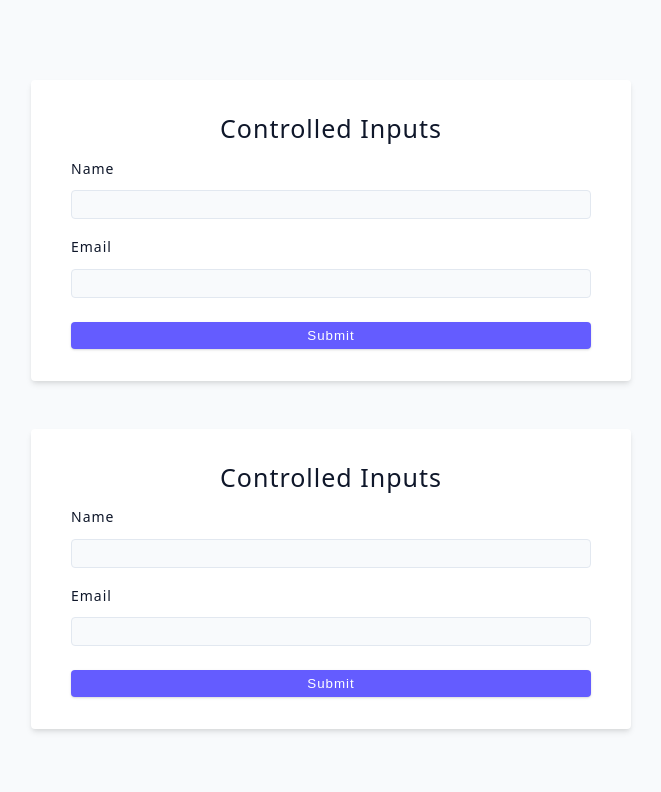
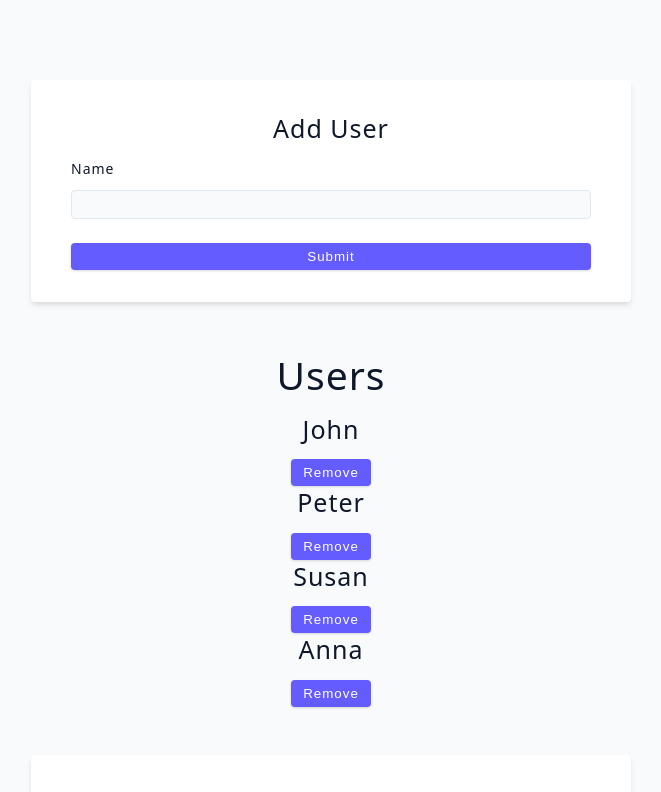
Before and after one commit to admicaa/learn-react-hooks, a React (Vite) app: page / in a window 1280 px wide. Shown: the top 792 px of the page, without its empty margins (309-970 px from the left). Built offline with nearby package versions, Linux system fonts and the light colour scheme.

Commit message:
FORM SUBMIT

```diff
--- a/src/App.jsx
+++ b/src/App.jsx
@@ -1,6 +1,6 @@
 import { Test } from "./Test";
-import Starter from "./tutorial/06-forms/starter/01-controlled-inputs";
-import Final from "./tutorial/06-forms/final/01-controlled-inputs";
+import Starter from "./tutorial/06-forms/starter/02-user-challenge";
+import Final from "./tutorial/06-forms/final/02-user-challenge";
 function App() {
   return (
     <div className="container">
--- a/src/tutorial/06-forms/starter/02-user-challenge.jsx
+++ b/src/tutorial/06-forms/starter/02-user-challenge.jsx
@@ -1,21 +1,72 @@
+import { useState } from "react";
+import { data } from "../../../data";
 const UserChallenge = () => {
+  const [users, setUsers] = useState(data);
+  const [name, setName] = useState("");
+  const addUser = (e) => {
+    e.preventDefault();
+
+    if (!name) {
+      return;
+    }
+    const newUsers = [
+      ...users,
+      {
+        id: Math.random(),
+        name: name,
+      },
+    ];
+    setUsers(newUsers);
+    setName("");
+  };
+  const removeUser = (id) => {
+    const newUsers = users.filter((user) => user.id !== id);
+    setUsers(newUsers);
+  };
   return (
     <div>
-      <form className='form'>
+      <form className="form" onSubmit={addUser}>
         <h4>Add User</h4>
-        <div className='form-row'>
-          <label htmlFor='name' className='form-label'>
+        <div className="form-row">
+          <label htmlFor="name" className="form-label">
             name
           </label>
-          <input type='text' className='form-input' id='name' />
+          <input
+            type="text"
+            value={name}
+            onChange={(e) => setName(e.target.value)}
+            className="form-input"
+            id="name"
+          />
         </div>
 
-        <button type='submit' className='btn btn-block'>
+        <button type="submit" className="btn btn-block">
           submit
         </button>
       </form>
-      {/* render users below */}
+      <UsersList users={users} removeUser={removeUser} />
     </div>
   );
 };
 export default UserChallenge;
+
+function UsersList({ users, removeUser }) {
+  return (
+    <>
+      <h2>Users</h2>
+      {users.map((user) => (
+        <div key={user.id}>
+          <h4>{user.name}</h4>
+          <button
+            className="btn"
+            onClick={() => {
+              removeUser(user.id);
+            }}
+          >
+            Remove
+          </button>
+        </div>
+      ))}
+    </>
+  );
+}
```
